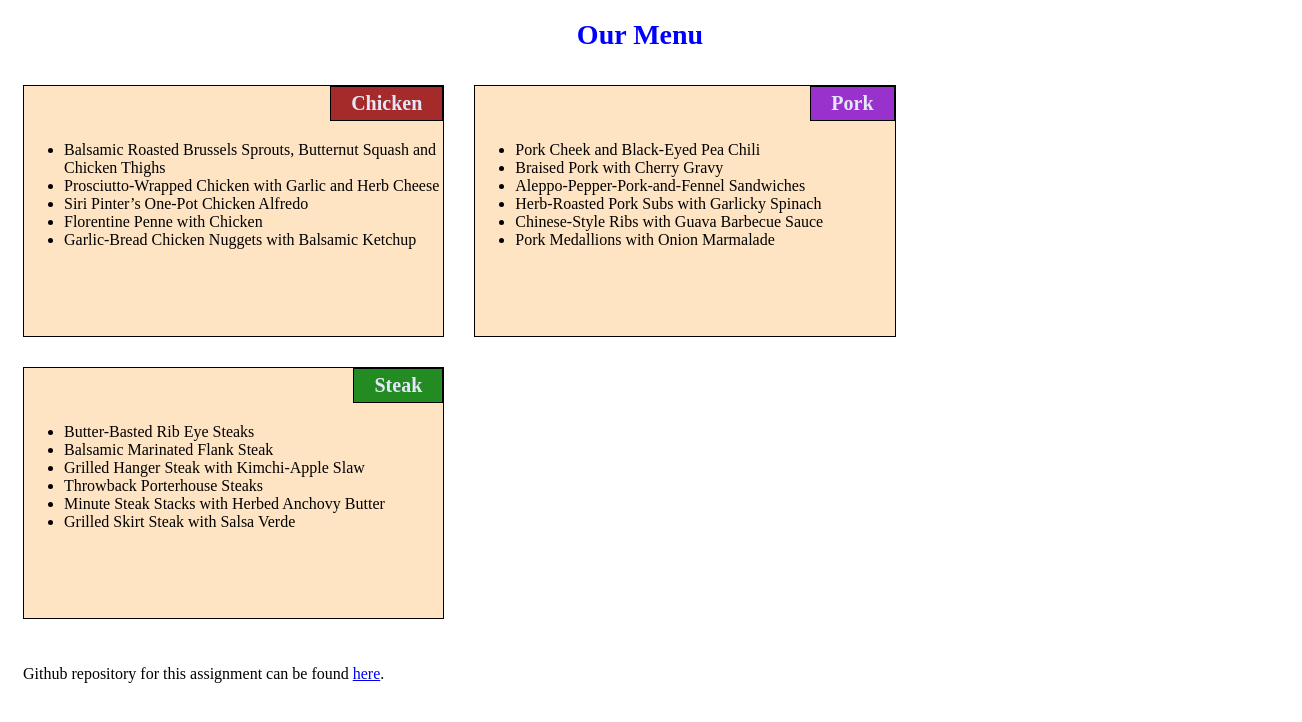
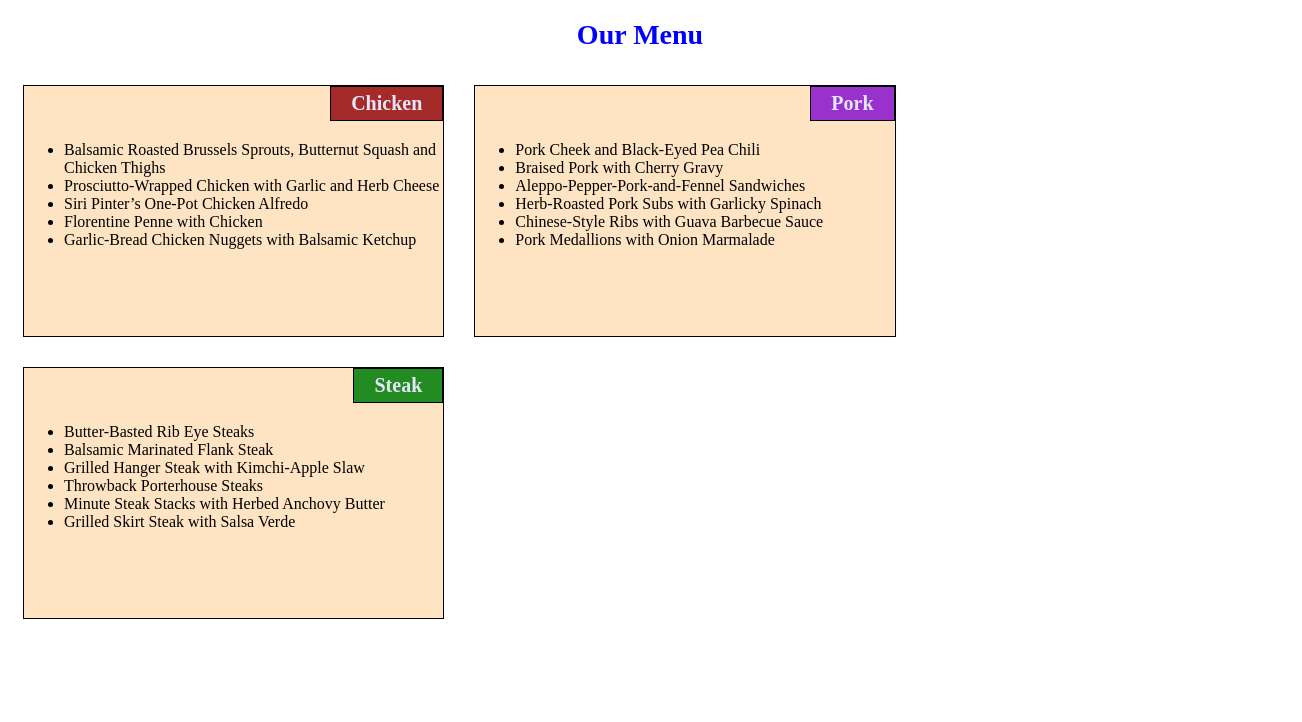
Before and after one commit to Prathyusha-633/Prathyusha-633.github.io, a plain HTML site: page module_2/index.html in a window 1280 px wide. Shown: the whole page, 1302 px wide, since content can reach past the window. Drawn offline with Linux system fonts and the light colour scheme.

Commit message:
Update index.html

```diff
--- a/module_2/index.html
+++ b/module_2/index.html
@@ -52,11 +52,6 @@
             </ul>
         </section>
     </div>
-    <div class="col-lg-12 col-md-12 col-sm-12">
-        <p>Github repository for this assignment can be found
-            <a href="https://github.com/GuanqiaoDing/Coursera-web-development/tree/master/module2_solution" target="_blank">here</a>.
-        </p>
-    </div>
 </body>
 
 </html>
```
